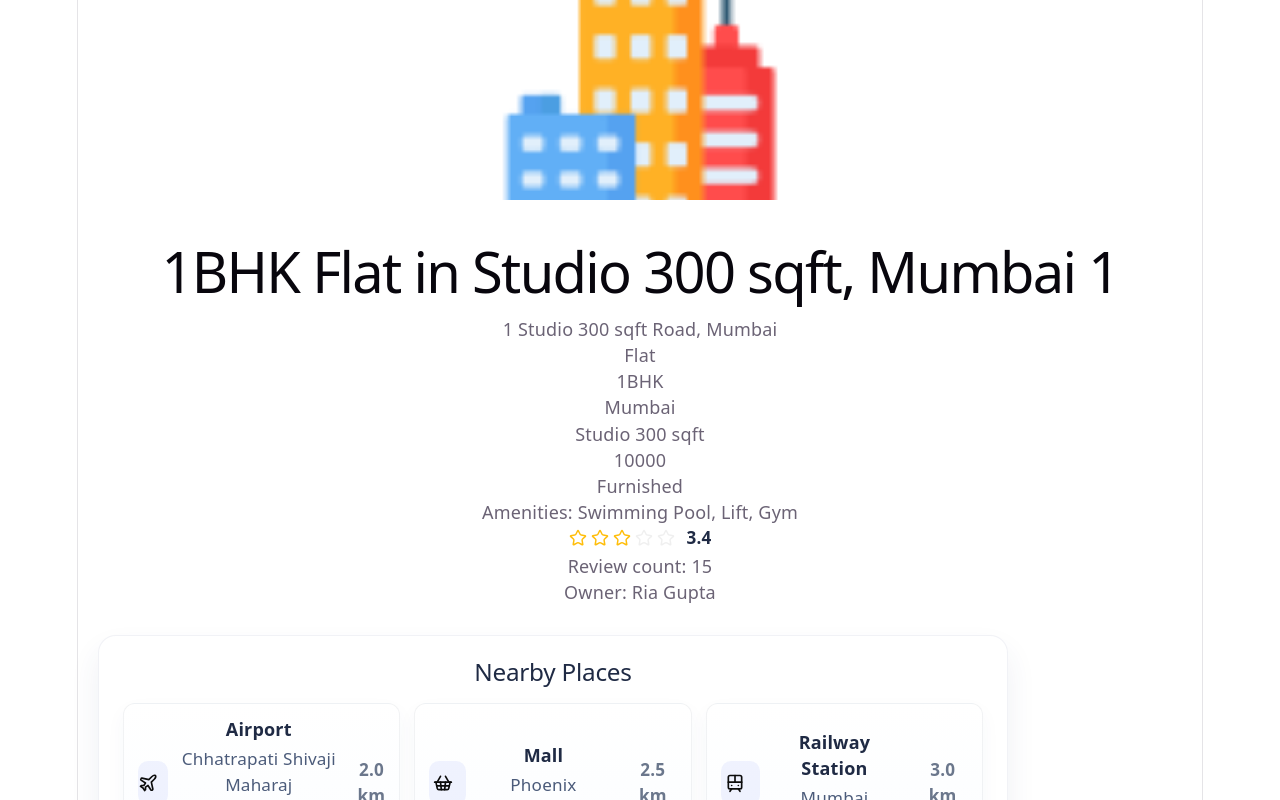
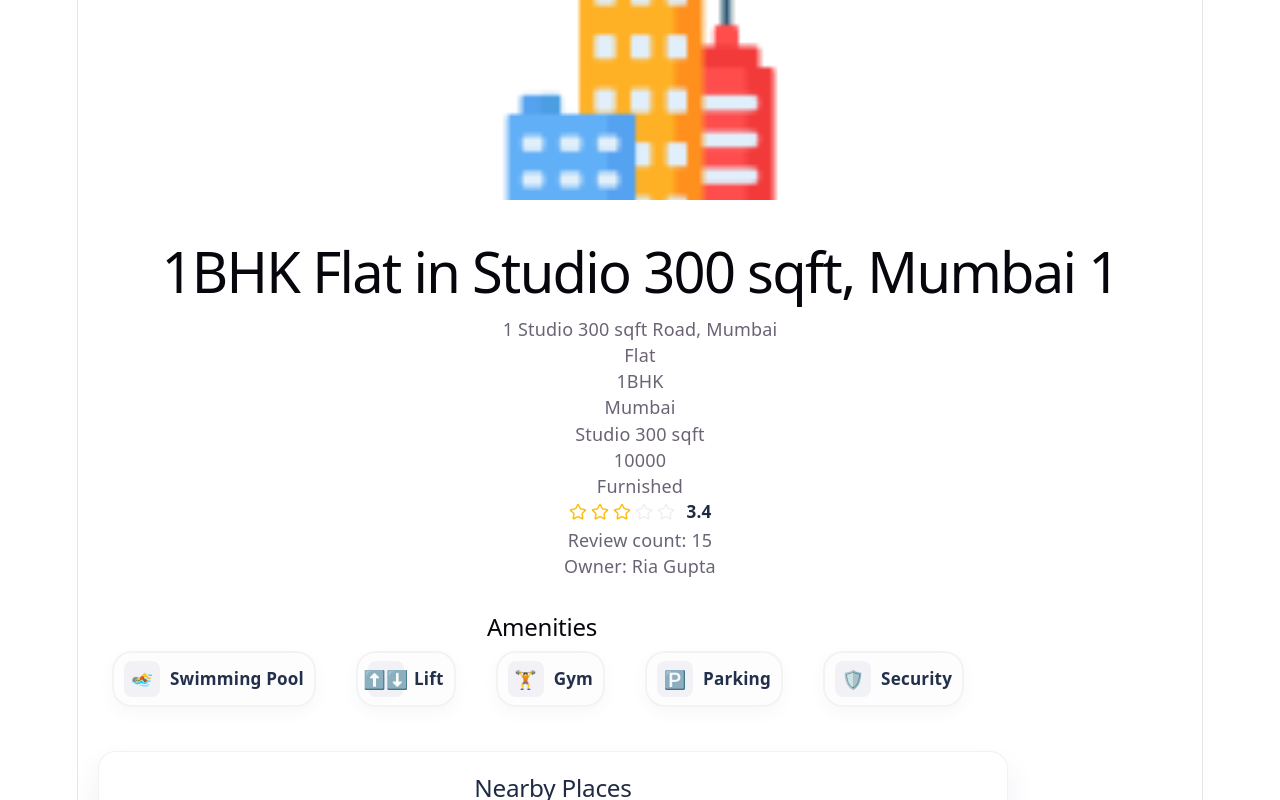
Before and after one commit to sakshi07bhosale/Easy-rent-react-app, a React (Vite) app: page /property/1 in a window 1280 px wide. Shown: the top 800 px of the page. Built offline with nearby package versions, Linux system fonts and the light colour scheme.

Commit message:
amenities pard created

```diff
--- a/src/views/PropertyDetails/PropertyDetails.css
+++ b/src/views/PropertyDetails/PropertyDetails.css
@@ -174,6 +174,50 @@
     margin-left: 8px;
 }
 
+.amenities-section {
+    max-width: 860px;
+    margin: 20px 20px;
+    padding: 14px;
+}
+
+.amenities-grid {
+    display: flex;
+    flex-wrap: wrap;
+    gap: 40px;
+    margin-top: 10px;
+}
+
+.amenity-card {
+    display: flex;
+    align-items: center;
+    gap: 10px;
+    padding: 8px 10px;
+    background: #fefdfd;
+    border: 2px solid rgba(18, 12, 12, 0.04);
+    border-radius: 20px;
+    box-shadow: 0 6px 16px rgba(45,70,120,0.04);
+}
+
+.amenity-icon-wrap {
+    width: 36px;
+    height: 36px;
+    display: flex;
+    align-items: center;
+    justify-content: center;
+    background: rgba(42, 58, 129, 0.06);
+    border-radius: 8px;
+}
+
+.amenity-name {
+    font-size: 0.95rem;
+    color: #23304c;
+    font-weight: 600;
+}
+
+.amenity-icon {
+    color: #4d6bf3;
+}
+
 .review-comment{
     font-size: 1rem;
     line-height: 1.75;
--- a/src/views/PropertyDetails/PropertyDetails.jsx
+++ b/src/views/PropertyDetails/PropertyDetails.jsx
@@ -18,6 +18,20 @@ function PropertyDetails() {
     }
   }, [id]);
 
+  const renderAmenityIcon = (amenity) => {
+    switch (amenity) {
+      case 'Swimming Pool': return <span className="amenity-icon" aria-hidden>🏊</span>;
+      case 'Lift': return <span className="amenity-icon" aria-hidden>⬆️⬇️</span>;
+      case 'Gym': return <span className="amenity-icon" aria-hidden>🏋️</span>;
+      case 'Parking': return <span className="amenity-icon" aria-hidden>🅿️</span>;
+      case 'Security': return <span className="amenity-icon" aria-hidden>🛡️</span>;
+      case 'Clubhouse': return <span className="amenity-icon" aria-hidden>🏠</span>;
+      case 'Garden': return <span className="amenity-icon" aria-hidden>🌳</span>;
+      case 'Power Backup': return <span className="amenity-icon" aria-hidden>⚡</span>;
+      default: return <span className="amenity-icon" aria-hidden>🔸</span>;
+    }
+  };
+
   return (
     <div>
       <img src={DummuyImg} alt="property" className="property-Img" />
@@ -29,13 +43,27 @@ function PropertyDetails() {
       <p>{propertyDetails.area}</p>
       <p>{propertyDetails.rent}</p>
       <p>{propertyDetails.furnished ? "Furnished" : "Unfurnished"}</p>
-      <p>Amenities: {propertyDetails.amenities ? propertyDetails.amenities.join(", ") : "N/A"}</p>
 
       <div className="detail-rating">
         <RatingStars rating={propertyDetails.rating || 0} showScore={true} />
       </div>
       <p>Review count: {propertyDetails.reviews}</p>
       <p>Owner: {propertyDetails.owner ? propertyDetails.owner.name : "N/A"}</p>
+      <div className="amenities-section">
+        <h2>Amenities</h2>
+        {propertyDetails.amenities && propertyDetails.amenities.length > 0 ? (
+          <div className="amenities-grid">
+            {propertyDetails.amenities.map((amenity) => (
+              <div className="amenity-card" key={amenity}>
+                <div className="amenity-icon-wrap">{renderAmenityIcon(amenity)}</div>
+                <div className="amenity-name">{amenity}</div>
+              </div>
+            ))}
+          </div>
+        ) : (
+          <p>N/A</p>
+        )}
+      </div>
       <div className="nearby-section">
         <h2>Nearby Places</h2>
         {propertyDetails.nearby ? (
--- a/src/views/data.jsx
+++ b/src/views/data.jsx
@@ -123,9 +123,19 @@ function getCustomerReviews(index) {
   });
 }
 
+const ALL_AMENITIES = [
+  'Swimming Pool', 'Lift', 'Gym', 'Parking', 'Security',
+  'Clubhouse', 'Garden', 'Power Backup', 'WiFi', 'CCTV',
+  "Children's Play Area", 'Maintenance', 'AC'
+];
+
 function selectAmenities(index) {
-  const base = amenitySets[index % amenitySets.length];
-  return base.slice(0, 2 + ((index + 1) % 3));
+  const start = index % ALL_AMENITIES.length;
+  const result = [];
+  for (let i = 0; i < 5; i++) {
+    result.push(ALL_AMENITIES[(start + i) % ALL_AMENITIES.length]);
+  }
+  return result;
 }
 
 function getRating(index) {
```
